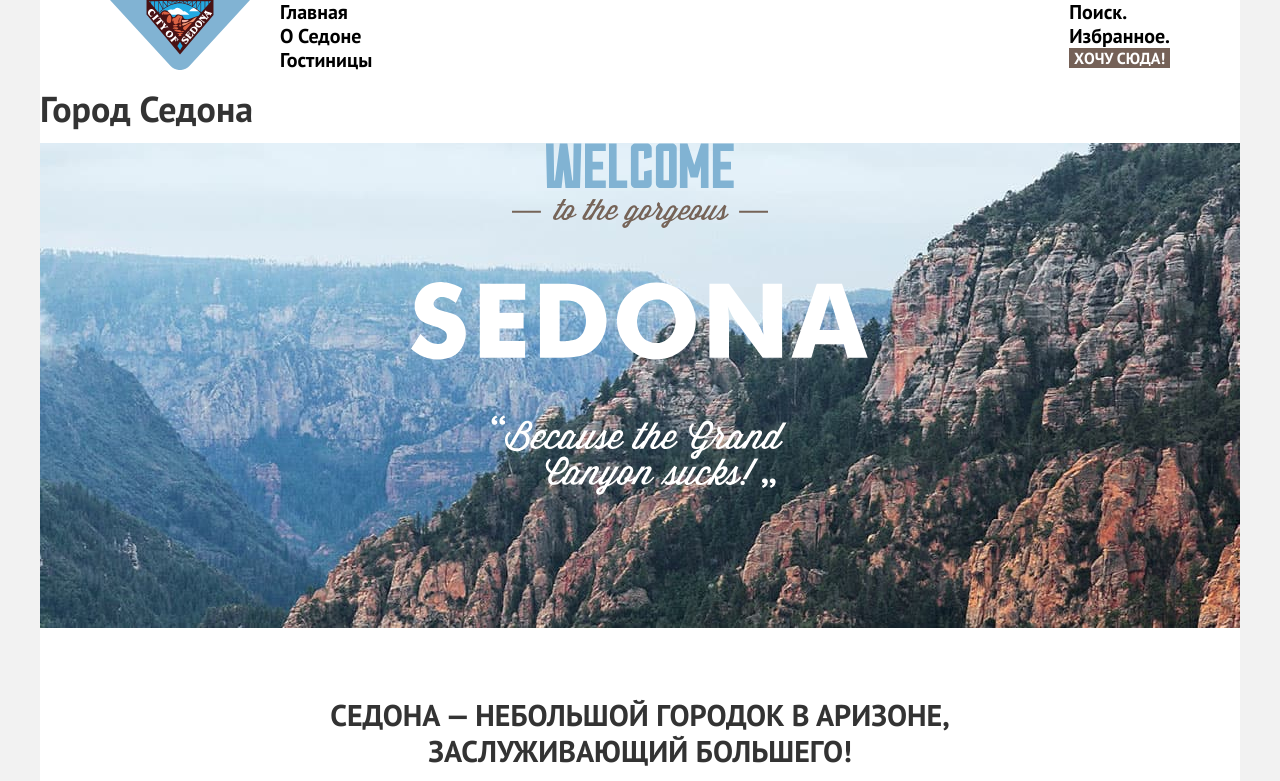
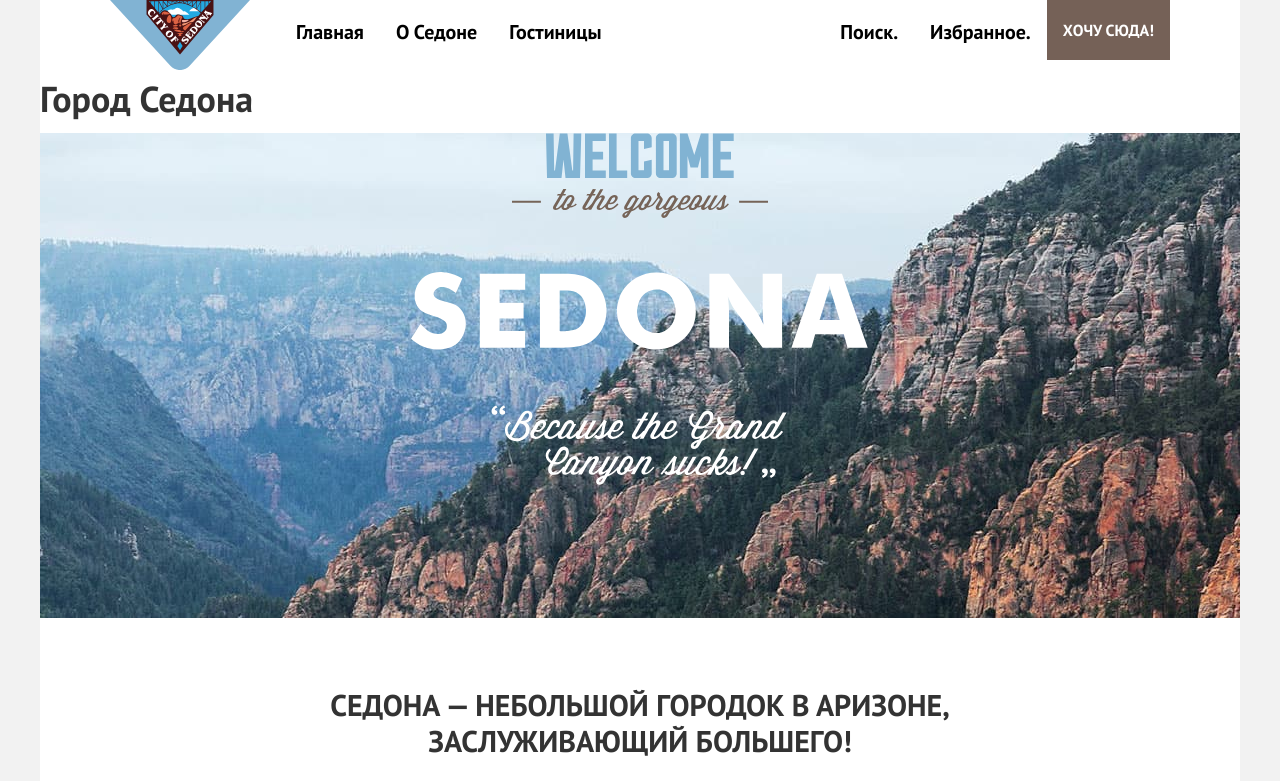
Before and after one commit to htmlacademy-htmlcss/2106603-sedona-1, a plain HTML site: page index.html in a window 1280 px wide. Shown: the top 781 px of the page. Drawn offline with Linux system fonts and the light colour scheme.

Commit message:
Добавляет флекс внутренним блокам навигации, стили навигации и кнопок

```diff
--- a/styles/styles.css
+++ b/styles/styles.css
@@ -47,6 +47,7 @@ body {
 .page-header {
   display: flex;
   width: 1060px;
+  height: 64px;
   padding: 0 70px;
   margin: 0 auto;
   background: #ffffff;
@@ -68,6 +69,7 @@ body {
   list-style: none;
   margin: 0;
   padding: 0;
+  display: flex;
 }
 
 .navigation-link {
@@ -77,6 +79,8 @@ body {
   text-decoration: none;
   color: inherit;
   text-align: center;
+  padding: 20px 16px;
+  display: block;
 }
 
 .button {
@@ -109,6 +113,7 @@ body {
 .button-smaller-font {
   font-size: 16px;
   line-height: 20px;
+  display: block;
 }
 
 /*main-index*/
@@ -409,11 +414,6 @@ fieldset {
   line-height: 23px;
 }
 
-/* кнопки с размером шрифта 16px*/
-.button-smaller-font {
-  display: block;
-}
-
 .main-catalog {
   background-color: #ffffff;
   padding: 50px 70px 60px;
```
